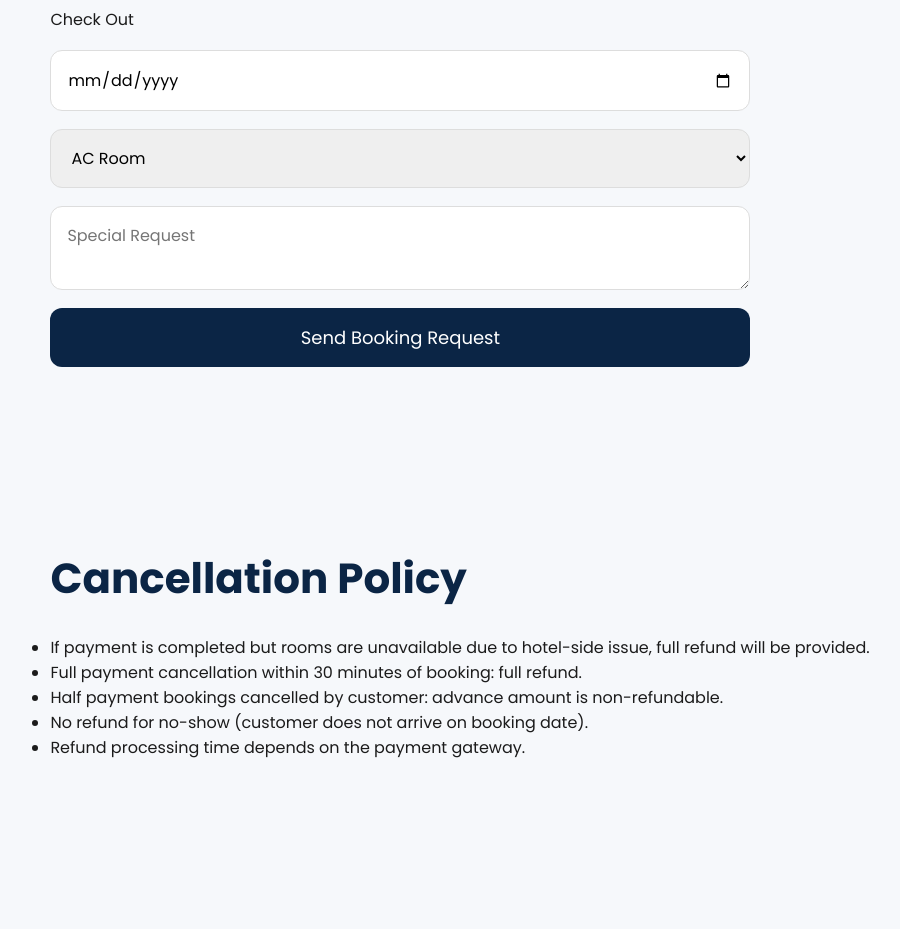
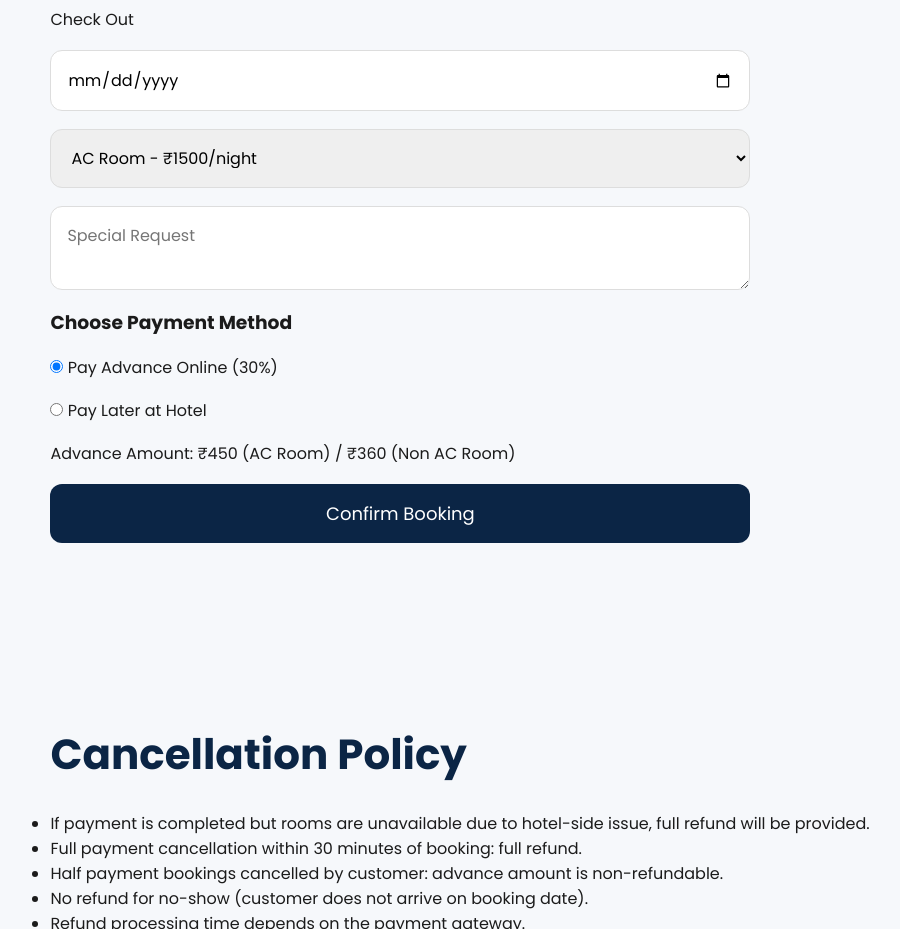
Before and after one commit to kaushalyaguesthouse/kaushalyaguesthouse, a plain HTML site: page index.html in a window 1280 px wide. Shown: the part 5620-6549 px from the top of the page, without its empty margins (52-952 px from the left). Drawn offline with nearby package versions, Linux system fonts and the light colour scheme.

Commit message:
Update index.html

```diff
--- a/index.html
+++ b/index.html
@@ -387,7 +387,6 @@ Book Your Stay
 
 <form id="bookingForm">
 
-
 <input
 id="name"
 type="text"
@@ -413,18 +412,15 @@ required>
 Check In
 </label>
 
-
 <input
 id="checkin"
 type="date"
 required>
 
 
-
 <label>
 Check Out
 </label>
-
 
 <input
 id="checkout"
@@ -432,21 +428,17 @@ type="date"
 required>
 
 
-
-
 <select id="room">
 
-<option>
-AC Room
+<option value="AC Room">
+AC Room - ₹1500/night
 </option>
 
-<option>
-Non AC Room
+<option value="Non AC Room">
+Non AC Room - ₹1200/night
 </option>
 
 </select>
-
-
 
 
 <textarea
@@ -455,14 +447,48 @@ placeholder="Special Request">
 </textarea>
 
 
+<h3>
+Choose Payment Method
+</h3>
+
+
+<label class="paymentOption">
+
+<input
+type="radio"
+name="payment_method"
+value="advance"
+checked>
+
+Pay Advance Online (30%)
+
+</label>
+
+
+<label class="paymentOption">
+
+<input
+type="radio"
+name="payment_method"
+value="later">
+
+Pay Later at Hotel
+
+</label>
+
+
+<div id="advanceAmount">
+
+Advance Amount: ₹450 (AC Room) / ₹360 (Non AC Room)
+
+</div>
 
 
 <button type="submit">
 
-Send Booking Request
+Confirm Booking
 
 </button>
-
 
 
 </form>
```
